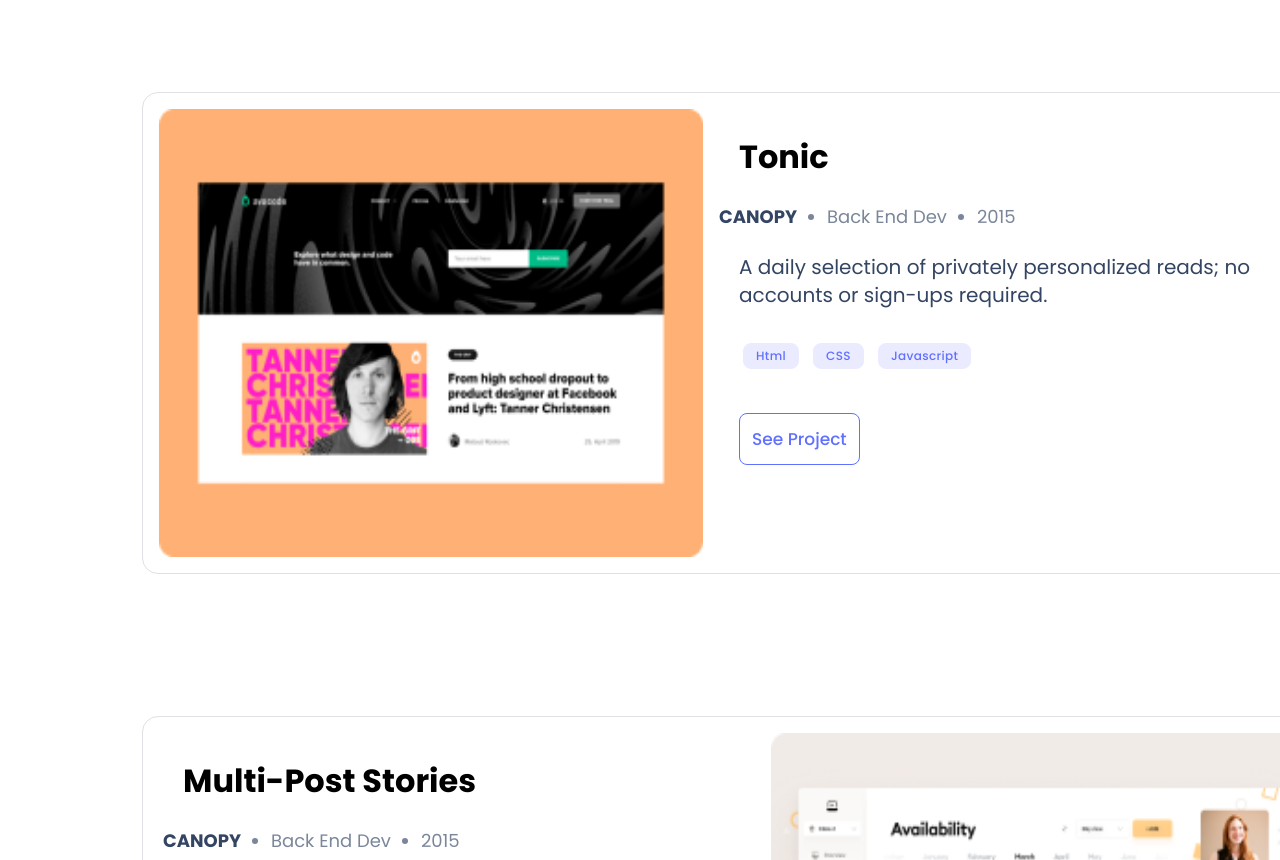
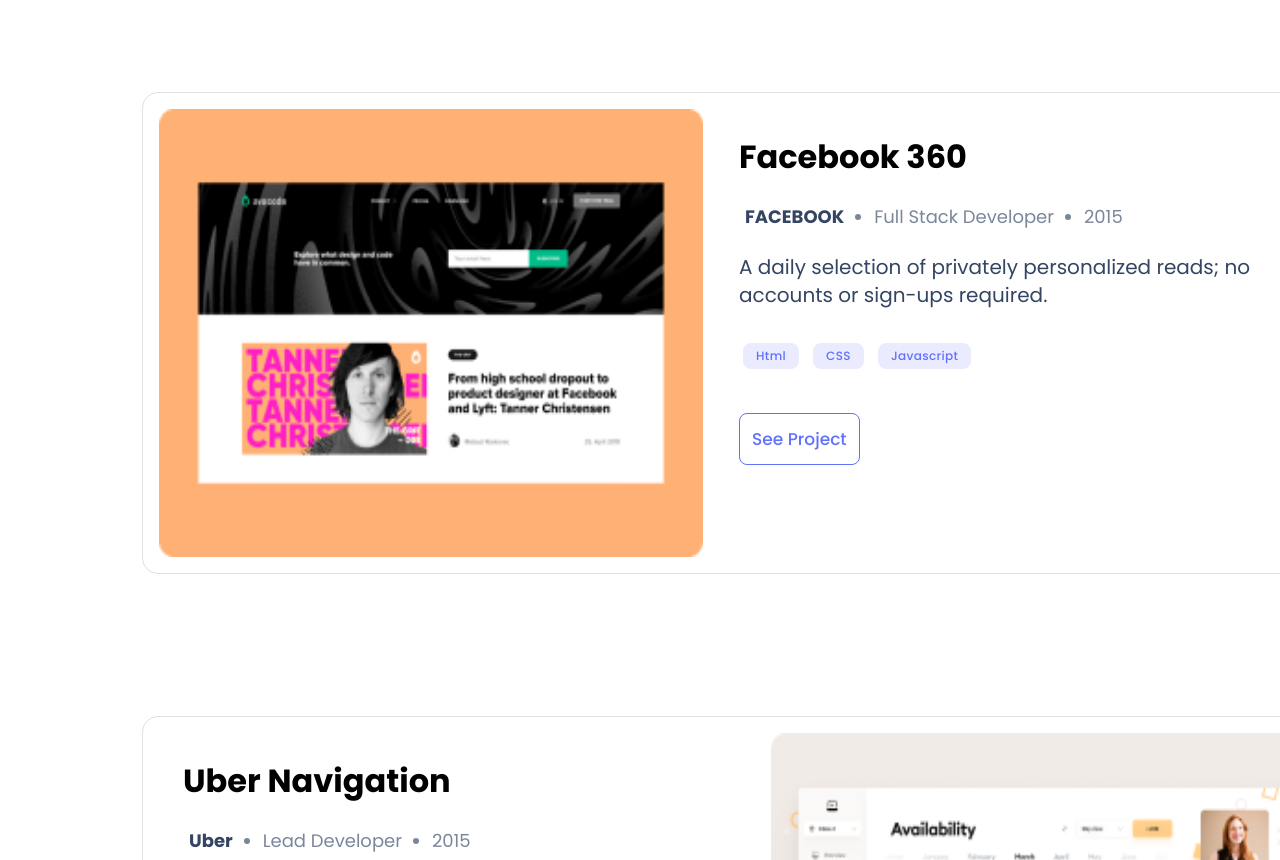
Before and after one commit to Athars904/Portfolio-Clone, a plain HTML site: page index.html in a window 1280 px wide. Shown: the part 1940-2800 px from the top of the page. Drawn offline with Linux system fonts and the light colour scheme.

Commit message:
Desktop version

```diff
--- a/index.html
+++ b/index.html
@@ -39,7 +39,6 @@
 
     <div class="worksection">
         <div class="card">
-
             <img class="cardimg" src="snapshotportfolio.png" alt="">
             <div class="cardtext">
             <h1>Tonic</h1>
@@ -61,8 +60,6 @@
                 <button class="btn2"> See Project</button>
         </div>
     </div>
-
-
         <div class="card card2 ">
             <img class="cardimg"src="snapshotpt21.png"" alt="">
             <div class="cardtext">
@@ -91,10 +88,10 @@
 
             <img class="cardimg" src="snapshotpt3.png" alt="">
             <div class="cardtext">
-            <h1>Tonic</h1>
+            <h1>Facebook 360</h1>
             <ul class="cap">
-                <li class="highlight">CANOPY</li>
-                <li>Back End Dev</li>
+                <li class="highlight">FACEBOOK</li>
+                <li>Full Stack Developer</li>
                 <li>2015</li>
                 </ul>
                 <p>
@@ -113,11 +110,10 @@
         <div class="card card2">
             <img class="cardimg"src="snapshotpt2.png" alt="">
                         <div class="cardtext">
-            <h1 class="longheading">Multi-Post
-                Stories</h1>
+            <h1 class="longheading">Uber Navigation</h1>
                 <ul class="cap">
-                    <li class="highlight">CANOPY</li>
-                    <li>Back End Dev</li>
+                    <li class="highlight">Uber</li>
+                    <li>Lead Developer</li>
                     <li>2015</li>
                     </ul>
                     <p>
@@ -177,12 +173,12 @@
 
             <div class="lang-foot">
                 <p>Frameworks</p>
-                <img src="Icon - Chevron - Down - Larger.png" alt="">
+                <img src="Icon - Chevron - Right - Larger.png" alt="">
             </div>
             <div class="lang-foot">
                 <p>Skills</p>
 
-                <img src="Icon - Chevron - Down - Larger.png" alt="">
+                <img src="Icon - Chevron - Right - Larger.png" alt="">
             </div>
         </div>
 
--- a/style.css
+++ b/style.css
@@ -403,6 +403,7 @@
     font-style: normal;
     font-weight: 400;
     line-height: 24px;
+    margin-left: 6px;
   }
 
   .aboutmeicons {
```
